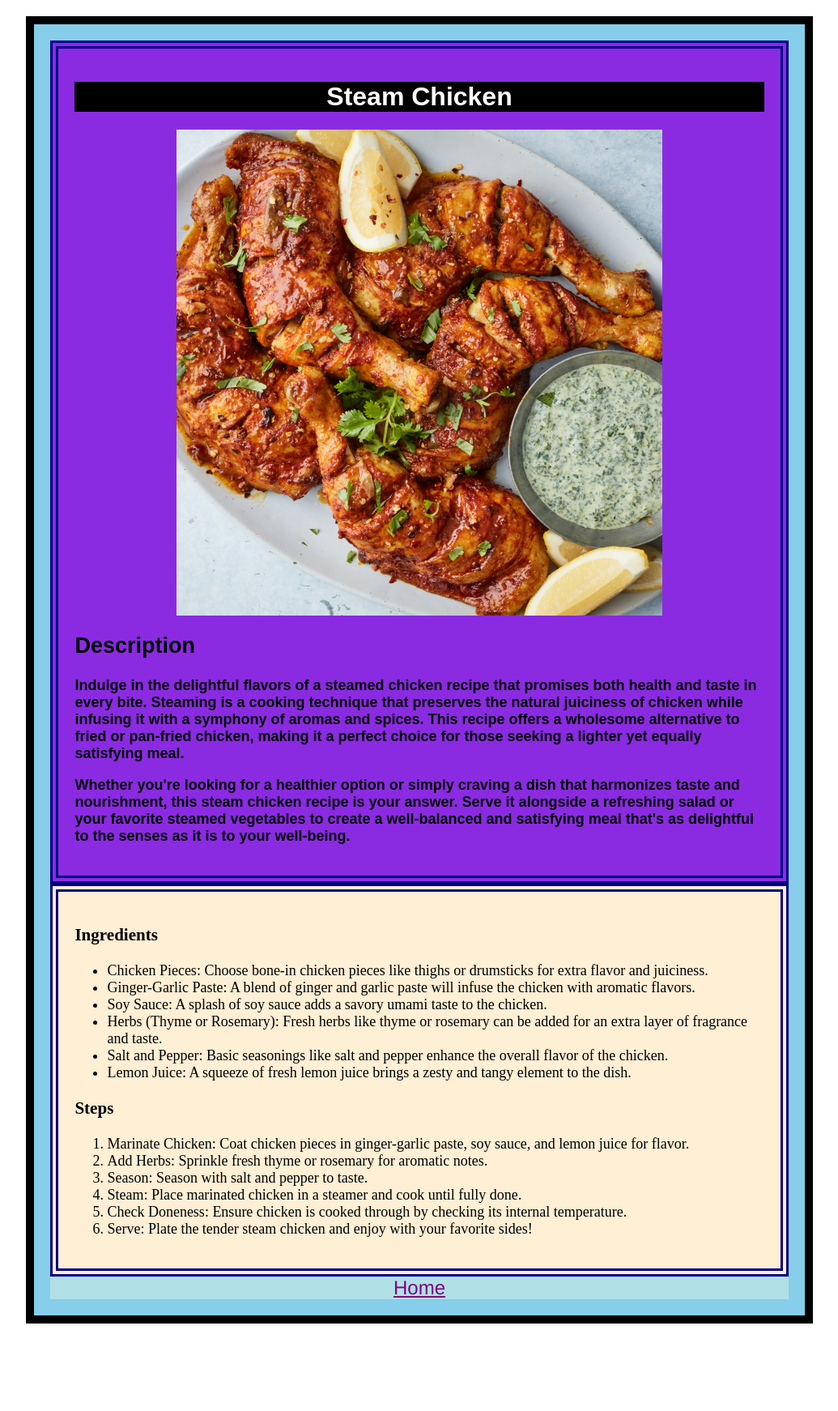
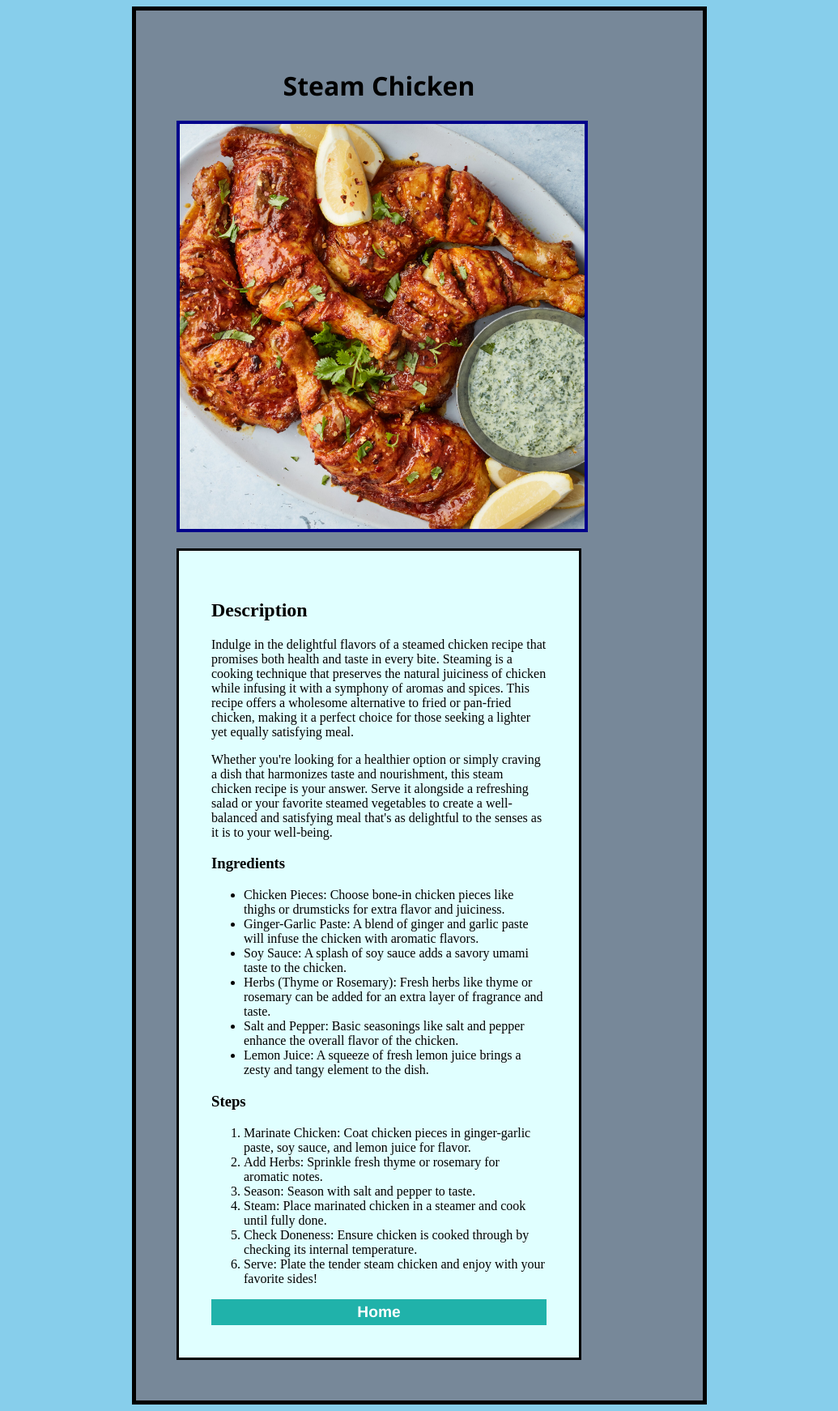
Before and after one commit to Shehryar60/odin-recipes, a plain HTML site: page recipes/chicken.html in a window 1280 px wide. Shown: the whole page at 81% size, without its empty margins (122-1157 px from the left). Before the commit the page ends 1654 px from the top, so only its background shows below. Drawn offline with Linux system fonts and the light colour scheme.

Commit message:
UPDATING

```diff
--- a/css/style.css
+++ b/css/style.css
@@ -1,108 +1,101 @@
+/*  main page */
+body{
+    background-color: skyblue;
+    box-sizing: border-box;
+
+}
+h1{
+    display: block;
+    text-align: center;
+   color: black;
+    font-size: xx-large;
+    font-family: 'Segoe UI', Tahoma, Geneva, Verdana, sans-serif;
+    font-weight: 800;
+
+}
 
 .main{
-    background-color: skyblue;
-    color: black;
-    font-size: large;
-    margin: 20px;
+    margin: 0 auto;
+    width: 500px;
+    background-color: lightcyan;
+    border: 5px solid black;
+    padding: 50px 150px 50px 50px;
 
 
 }
-
-.main.az{
-    border: 10px black solid;
-    padding: 20px;
-
+.i1 img{
+    width: 100%; /* Make the image responsive within its container */
+  max-width: 600px; /* Limit the maximum width of the image */
+  display: block; /* Remove any extra space below the image */
+  margin: 20px auto; /* Center the image horizontally with margin */
+  border: 4px darkblue solid;
 }
-.box1{
-    border: 10px navy double;
-    padding: 20px;
-    background-color: lightcoral;
-    font-family: Arial, Helvetica, sans-serif;
-}
-.container{
-    width: 80%;
-    margin: auto;
-}
-.main h1{
-    color: white;
-    background-color:black ;
-    text-align: center;
-    font-size: xx-large;
-    font-weight: lighter;
-}
-img{
-    width: 600px;
-}
- .imeg{
-    display: flex;
-    justify-content: center;
-    align-items: center;
-    height: auto;
-}
+.listss{
+    display: flexbox;
 
 
-
-.end{
-    background-color: powderblue;
-    text-align: center;
-    font-family: 'Franklin Gothic Medium', 'Arial Narrow', Arial, sans-serif;
-
+    border: 3px black solid;
+    padding: 19px;
+    background-color: #212121d9;
+    width: 100px;
+    margin: 0 auto;
 
 
 
 
 }
-.end a{
-    color: purple;
-    font-size: x-large;
+ .listss ul a{
+    color: white;
+    list-style: none;
+    text-decoration: none;
+    font-size: larger;
+    font-family: Cambria, Cochin, Georgia, Times, 'Times New Roman', serif;
+
+}
+.home {
+    display: flex;
+    justify-content: center;
+    align-items: center;
+
+    background-color: lightseagreen;
+    padding:5px;
 
 
 }
-
-/* bir */
-.box1.bir2{
-    background-color:yellowgreen;
-font-family: Cambria, Cochin, Georgia, Times, 'Times New Roman', serif;
-font-style: italic;
-font-size: medium;
-}
-.box1.bir1{
-    background-color:lightgoldenrodyellow;
-    color: indigo;
+.home a{
+    color: white;
+    font-size: larger;
+    text-decoration:none;
     font-weight: bold;
-}
-/* chi */
-.box1.c1{
-    background-color:blueviolet;
-    font-style: bold;
-    font-weight: 900;
-
-}
-.box1.c2{
-    background-color:papayawhip;
-    color: darkolivegreen
-    font-weight: 900;
-    font-family:'Times New Roman', Times, serif
+    font-family: 'Franklin Gothic Medium', 'Arial Narrow', Arial, sans-serif;
 
 }
 
-/* coki */
-.box1.co{
-    background-color: lightsalmon;
+.content{
+    background-color: lightcyan;
+    padding: 40px;
+    border: black 3px solid;
+
+
 }
+/* biryani */
+ .main.biryani{
+    background-color: khaki;
 
-.box1.coo{
-    background-color: lightseagreen;
-    color: gold;
-    font-size: x-large;
-    font-weight: bold;
-}
-.box1.index{
-    background-color: lightgrey;
-}
-.last{
-    padding:3px 2px 3px 2px;
-    border: 2px red none;
-    margin: 5px;
-    background-color: lightseagreen
-}
+ }
+ .main.chicken{
+    background-color: lightslategray;
+
+ }
+ .main.cookie{
+    background-color: lavenderblush
+
+ }
+ .content.biryani{
+    background-color: whitesmoke
+ }
+ .content.cookie{
+    background-color: lightpink;
+    padding: 20px;
+    margin: 10px auto;
+ }
--- a/recipes/chicken.html
+++ b/recipes/chicken.html
@@ -9,15 +9,14 @@
 </head>
 
 <body>
- <div class="container">
-    <div class="main az">
-        <div class="box1 c1">
+    <div class="main chicken">
+
         <h1>Steam Chicken</h1>
-        <div class="imeg">
-       <img src="../images/steam.jpg" alt="k" >
-    </div>
+
+       <div class="i1"><img src="../images/steam.jpg" alt="k" > </div>
 
 
+        <div class="content">
 
         <h2>Description</h2>
         <p>Indulge in the delightful flavors of a steamed chicken recipe that promises both health and taste in every bite.
@@ -27,8 +26,7 @@
         <p>Whether you're looking for a healthier option or simply craving a dish that harmonizes taste and nourishment,
             this steam chicken recipe is your answer. Serve it alongside a refreshing salad or your favorite steamed
             vegetables to create a well-balanced and satisfying meal that's as delightful to the senses as it is to your
-            well-being.</p> </div>
-            <div class="box1 c2">
+            well-being.</p>
         <h3>Ingredients</h3>
         <ul>
             <li>Chicken Pieces: Choose bone-in chicken pieces like thighs or drumsticks for extra flavor and juiciness.</li>
@@ -57,14 +55,9 @@
 
                     </li>
                 </ol>
+                <div class="home"> <a href="../index.html">Home</a></div>
             </div>
-
-
-
-
-                <div class="end"><a href="../index.html">Home</a></div
-        </div>
- </div>
+            </div>
 
 </body>
 
```
Also changed, not shown: index.html (+3 -11 lines), recipes/biryani.html (+11 -14 lines), recipes/cookies.html (+10 -9 lines), images/food.jpg (added), 1 other file.
